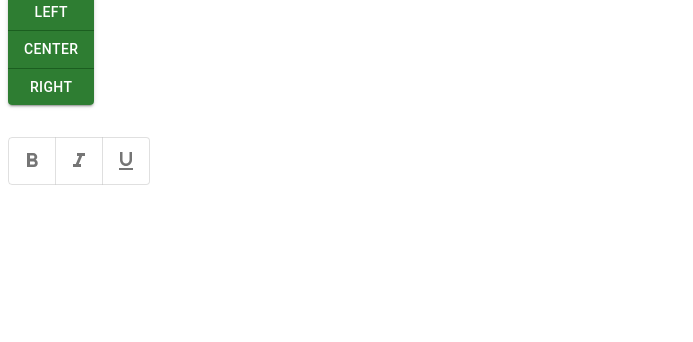
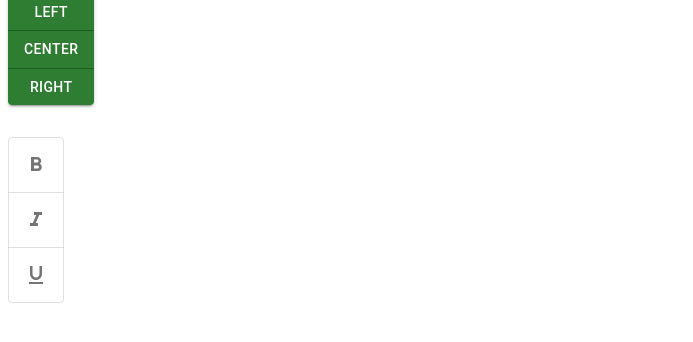
Before and after one commit to kanagu555/React-MUI-Tutorial, a React (Create React App) app: page / in a window 1280 px wide. Shown: the part 294-636 px from the top of the page, without its empty margins (0-693 px from the left). Built offline with nearby package versions, Linux system fonts and the light colour scheme.

Commit message:
MUI Button components

```diff
--- a/src/components/MuiButton.js
+++ b/src/components/MuiButton.js
@@ -1,4 +1,4 @@
-import React, {useState} from 'react';
+import React, { useState } from 'react';
 import {
   Stack,
   Button,
@@ -13,12 +13,11 @@ import FormatItalicIcon from '@mui/icons-material/FormatItalic';
 import FormatUnderlinedIcon from '@mui/icons-material/FormatUnderlined';
 
 const MuiButton = () => {
-
-  const [formats, setFormates] = useState([])
-  console.log(formats)
-  const handleFormatChange = (updatedFormates) => {
-    setFormates(updatedFormates)
-  }
+  const [formats, setFormates] = useState([]);
+  console.log({ formats });
+  const handleFormatChange = (_event, updatedFormats) => {
+    setFormates(updatedFormats);
+  };
 
   return (
     <Stack spacing={4}>
@@ -84,7 +83,15 @@ const MuiButton = () => {
         </ButtonGroup>
       </Stack>
       <Stack direction="row">
-        <ToggleButtonGroup aria-label="text formating" value={formats} onChange={handleFormatChange}>
+        <ToggleButtonGroup
+          aria-label="text formating"
+          value={formats}
+          onChange={handleFormatChange}
+          size="large"
+          color="success"
+          orientation="vertical"
+          exclusive
+        >
           <ToggleButton value="bold" aria-label="bold">
             <FormatBoldIcon />
           </ToggleButton>
```
